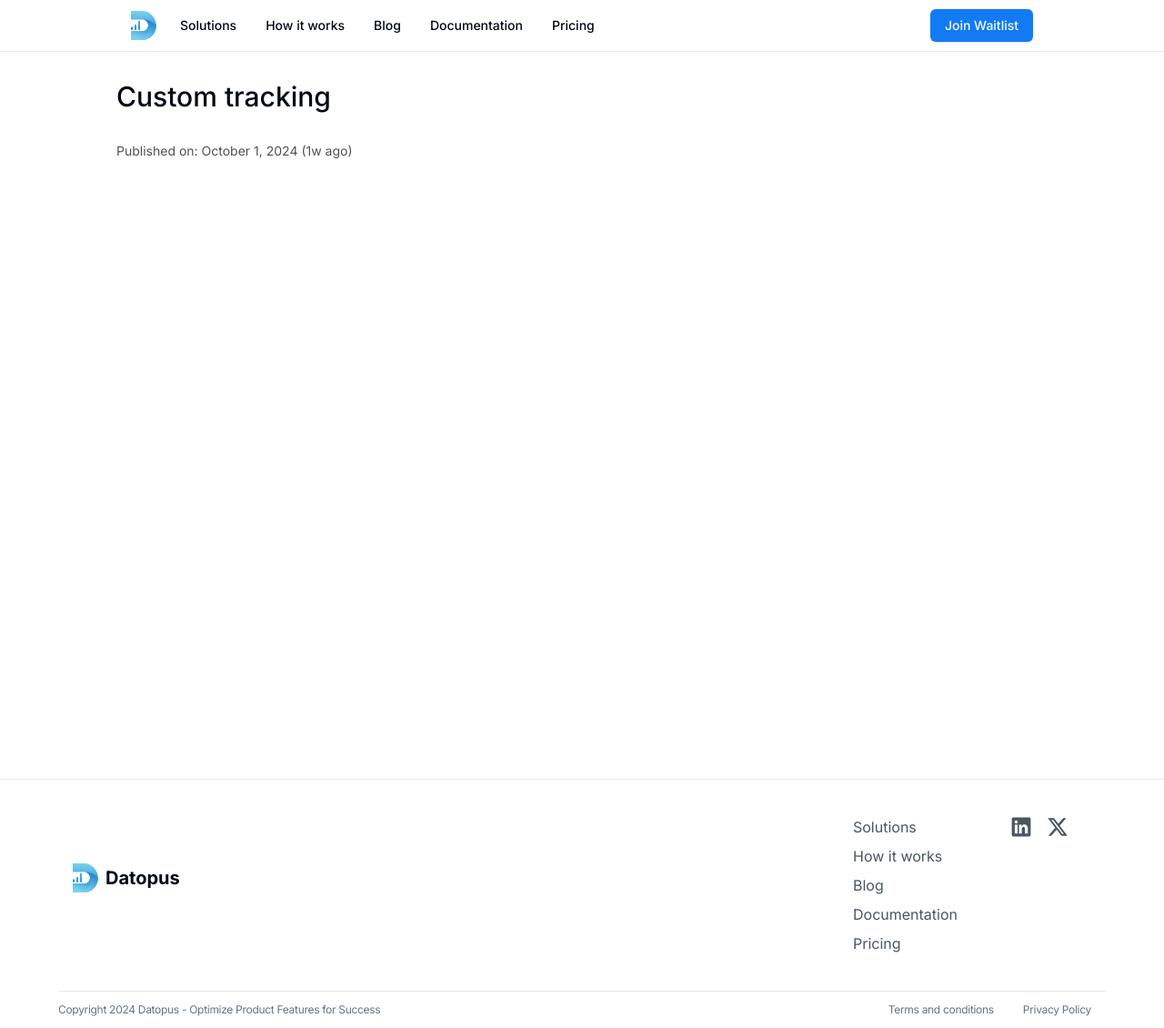
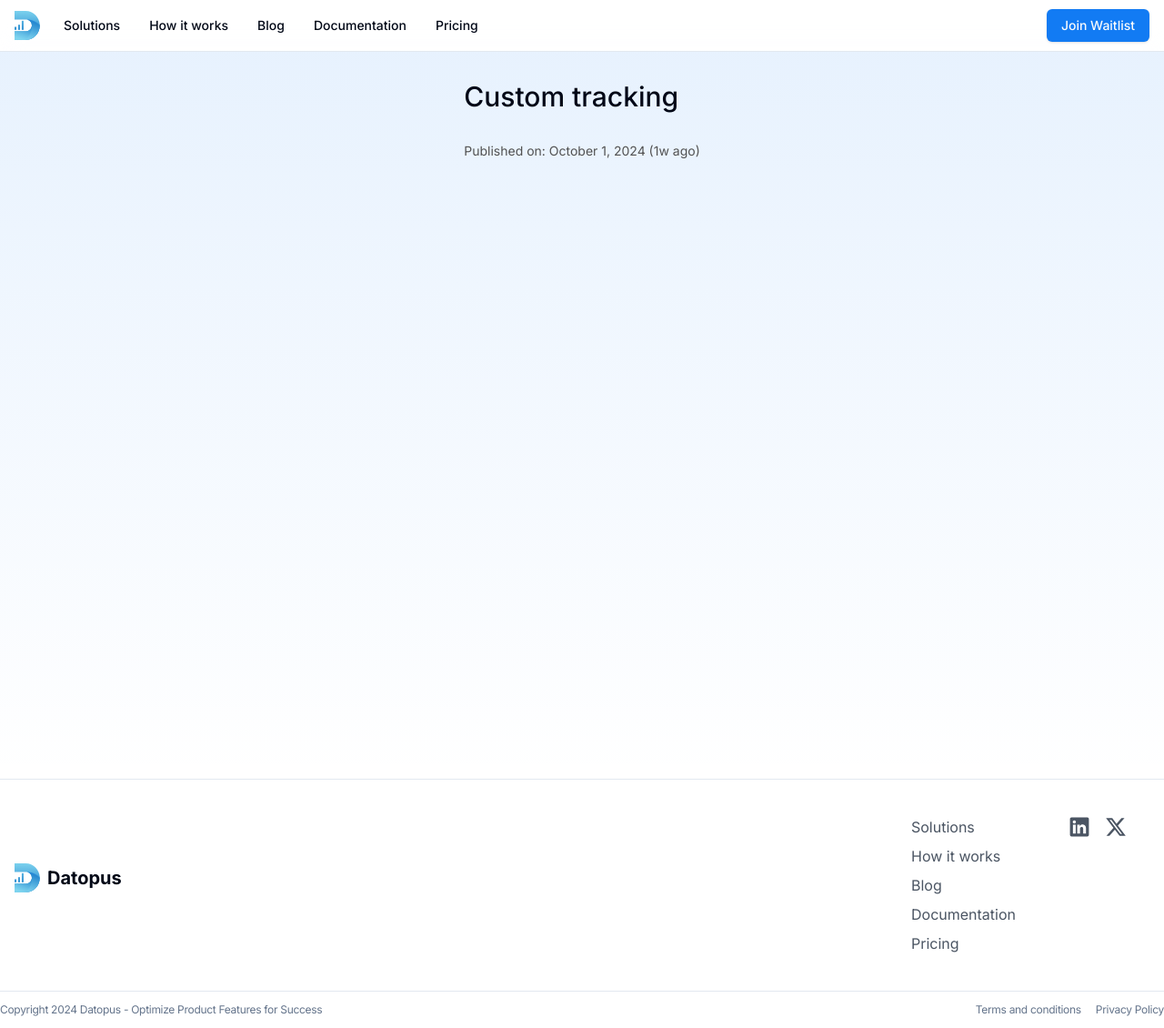
Before and after one commit to artemmuntianu/datopus.landing, a Next.js app: page /blog/feature-custom-tracking in a window 1280 px wide. Shown: the whole page at 91% size. Built offline with nearby package versions, Linux system fonts and the light colour scheme.

Commit message:
fix: responsive layout

```diff
--- a/src/app/blog/[slug]/page.tsx
+++ b/src/app/blog/[slug]/page.tsx
@@ -70,8 +70,8 @@ export default async function Blog({
     }
 
     return (
-        <main className="flex flex-col max-w-screen-lg mx-auto min-h-[100dvh] mt-[3.5rem]">
-            <section id="blog">
+        <main className="flex flex-col min-h-[100dvh] mt-[3.5rem] [background-image:linear-gradient(to_bottom,hsl(var(--primary)/10%),transparent)] [background-size:100%_50rem] [background-repeat:no-repeat]">
+            <section className="max-w-screen-xl mx-auto px-4">
                 <script
                     type="application/ld+json"
                     suppressHydrationWarning
--- a/src/app/blog/page.tsx
+++ b/src/app/blog/page.tsx
@@ -15,12 +15,12 @@ export default async function BlogPage() {
                     Datopus Blog
                 </h1>
             </BlurFade>
-            <section className="max-w-screen-lg mx-auto space-y-10">
+            <section className="max-w-screen-xl mx-auto px-4">
                 {posts
                     .sort((a, b) => new Date(a.metadata.publishedAt) > new Date(b.metadata.publishedAt) ? -1 : 1)
                     .map((post, id) => (
                         <BlurFade delay={BLUR_FADE_DELAY * 2 + id * 0.05} key={post.slug} className="[&:not(:last-child)]:border-b">
-                            <div className="changelog-article flex flex-col gap-6 py-12 sm:gap-8 lg:flex-row lg:items-start lg:gap-12 lg:py-16 xl:gap-20">
+                            <div className="changelog-article flex flex-col gap-6 py-4 sm:gap-8 lg:flex-row lg:items-start lg:gap-12 xl:gap-20">
                                 <div className="w-full shrink-0 space-y-4 lg:sticky lg:max-w-sm lg:top-8">
                                     <p className="article-publish-date text-base font-medium text-secondary-500">
                                         <time dateTime={post.metadata.publishedAt} className="pointer-events-none">{formatDate(post.metadata.publishedAt)}</time>
--- a/src/app/page.tsx
+++ b/src/app/page.tsx
@@ -48,7 +48,7 @@ export default function Page() {
                 </div>
             </section>
 
-            <section id="problem" className="mx-auto max-w-screen-lg px-4 py-16">
+            <section id="problem" className="mx-auto max-w-screen-xl px-4 py-16">
                 <div className="mx-auto space-y-5 py-6 text-center">
                     <h2 className="text-primary font-mono text-[14px] font-medium tracking-tight">The Problem</h2>
                     <h2 className="mx-auto mb-2 max-w-3xl text-balance text-[36px] font-medium leading-tight tracking-tighter">Elevating Requires Insights</h2>
@@ -83,7 +83,7 @@ export default function Page() {
                 </div>
             </section>
 
-            <section id="solutions" className="mx-auto max-w-screen-lg px-4 py-16">
+            <section id="solutions" className="mx-auto max-w-screen-xl px-4 py-16">
                 <div className="mx-auto space-y-5 py-6 text-center">
                     <h2 className="text-primary font-mono text-[14px] font-medium tracking-tight">
                         The Solutions
--- a/src/app/pricing/page.tsx
+++ b/src/app/pricing/page.tsx
@@ -11,7 +11,7 @@ export default function PricingPage() {
                     Pricing
                 </h1>
             </BlurFade>
-            <div className="max-[950px]:grid-cols-1 mx-auto px-4 mb-4 grid max-w-screen-lg gap-3 grid-cols-3">
+            <div className="max-[950px]:grid-cols-1 mx-auto px-4 mb-4 grid max-w-screen-xl gap-3 grid-cols-3">
                 <BlurFade delay={BLUR_FADE_DELAY + 2 * 0.05}>
                     <section className="relative flex h-fit flex-col gap-5 rounded-2xl border p-5 bg-white border-gray-200 dark:border-gray-800">
                         <div className="flex flex-col gap-5">
--- a/src/components/footer.tsx
+++ b/src/components/footer.tsx
@@ -5,7 +5,7 @@ import Link from "next/link";
 export function Footer() {
     return (
         <footer className="border-t">
-            <div className="mx-auto flex max-w-6xl flex-col items-center justify-between bg-white px-4 py-8 md:flex-row">
+            <div className="mx-auto flex max-w-screen-xl flex-col items-center justify-between bg-white px-4 py-8 md:flex-row">
                 <div className="flex flex-col items-center md:items-start">
                     <Link href="/" title="Datopus" className="mb-4 flex items-center space-x-2">
                         <Image src="/logo.svg" alt="Datopus" width="28" height="32" />
@@ -51,13 +51,13 @@ export function Footer() {
                     </div>
                 </div>
             </div>
-            <div className="mx-auto grid size-full max-w-6xl grid-cols-1 justify-between gap-1 border-t py-3 md:grid-cols-2">
+            <div className="mx-auto grid size-full max-w-screen-xl grid-cols-1 justify-between gap-1 border-t py-3 md:grid-cols-2">
                 <span className="text-muted-foreground text-xs tracking-tight">Copyright 2024 <Link href="/">Datopus</Link> - Optimize Product Features for Success</span>
                 <ul className="text-muted-foreground flex justify-start text-xs tracking-tight md:justify-end">
                     <li className="mr-3 md:mx-4">
                         <Link href="/terms">Terms and conditions</Link>
                     </li>
-                    <li className="mr-3 md:mx-4">
+                    <li>
                         <Link href="/privacy-policy">Privacy Policy</Link>
                     </li>
                 </ul>
--- a/src/components/header.tsx
+++ b/src/components/header.tsx
@@ -5,29 +5,29 @@ import Link from "next/link";
 export function Header() {
     return (
         <header className="fixed left-0 top-0 z-50 w-full border-b backdrop-blur-[12px]">
-            <div className="flex min-h-[3.5rem] max-w-screen-lg mx-auto px-4 items-center justify-between">
+            <div className="flex min-h-[3.5rem] max-w-screen-xl mx-auto px-4 items-center justify-between">
                 <Link href="/" className="inline-flex mr-[10px]">
                     <Image src="/logo.svg" alt="Datopus" width="28" height="32" />
                 </Link>
                 <div>
-                    <Button variant="ghost" asChild={true}>
+                    <Button variant="ghost" asChild>
                         <Link href="/#solutions">Solutions</Link>
                     </Button>
-                    <Button variant="ghost" asChild={true} className="max-[1200px]:hidden">
+                    <Button variant="ghost" asChild className="max-[1200px]:hidden">
                         <Link href="/#how-it-works">How it works</Link>
                     </Button>
-                    <Button variant="ghost" asChild={true}>
+                    <Button variant="ghost" asChild>
                         <Link href="/blog">Blog</Link>
                     </Button>
-                    <Button variant="ghost" asChild={true}>
+                    <Button variant="ghost" asChild>
                         <a href="https://datopus.mintlify.app">Documentation</a>
                     </Button>
-                    <Button variant="ghost" asChild={true}>
+                    <Button variant="ghost" asChild>
                         <Link href="/pricing">Pricing</Link>
                     </Button>
                 </div>
                 <div className="ml-auto flex h-full items-center">
-                    <Button variant="default" asChild={true}>
+                    <Button variant="default" asChild>
                         <Link href="/waitlist">Join Waitlist</Link>
                     </Button>
                 </div>
--- a/src/components/magicui/bento-grid.tsx
+++ b/src/components/magicui/bento-grid.tsx
@@ -41,29 +41,21 @@ const BentoCard = ({
     <div
         key={name}
         className={cn(
-            "group relative flex flex-col justify-between overflow-hidden rounded-xl",
-            // light styles
-            "bg-white [box-shadow:0_0_0_1px_rgba(0,0,0,.03),0_2px_4px_rgba(0,0,0,.05),0_12px_24px_rgba(0,0,0,.05)]",
-            // dark styles
-            "transform-gpu dark:bg-black dark:[border:1px_solid_rgba(255,255,255,.1)] dark:[box-shadow:0_-20px_80px_-20px_#ffffff1f_inset]",
+            "group relative flex flex-col justify-between overflow-hidden rounded-xl bg-white [box-shadow:0_0_0_1px_rgba(0,0,0,.03),0_2px_4px_rgba(0,0,0,.05),0_12px_24px_rgba(0,0,0,.05)]",
             className
         )}
     >
-        <div className="transform-gpu transition-all duration-300 group-hover:-translate-y-10">
+        <div>
             <div className="z-10 flex flex-col gap-1 p-6 ">
-                <h3 className="pointer-events-none text-xl font-semibold text-neutral-700 dark:text-neutral-300">
+                <h3 className="pointer-events-none text-xl font-semibold text-neutral-700">
                     {name}
                 </h3>
                 {descriptionNode}
             </div>
             {backgroundNode}
         </div>
-        <div
-            className={cn(
-                "pointer-events-none absolute bottom-0 flex w-full translate-y-10 transform-gpu flex-row items-center p-4 opacity-0 transition-all duration-300 group-hover:translate-y-0 group-hover:opacity-100",
-            )}
-        >
-            <Button variant="ghost" asChild size="sm" className="pointer-events-auto">
+        <div className="flex w-full flex-row items-center p-4">
+            <Button variant="ghost" asChild size="sm">
                 <Link href={href}>
                     {cta}
                     <ArrowRightIcon className="ml-2 h-4 w-4" />
```
